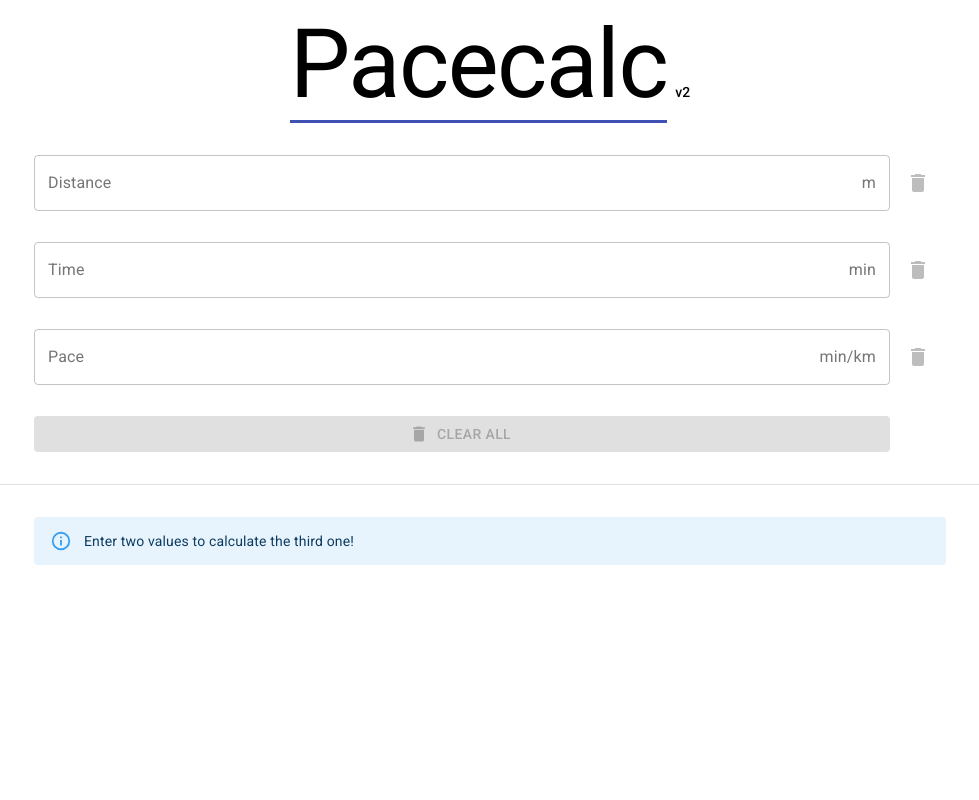
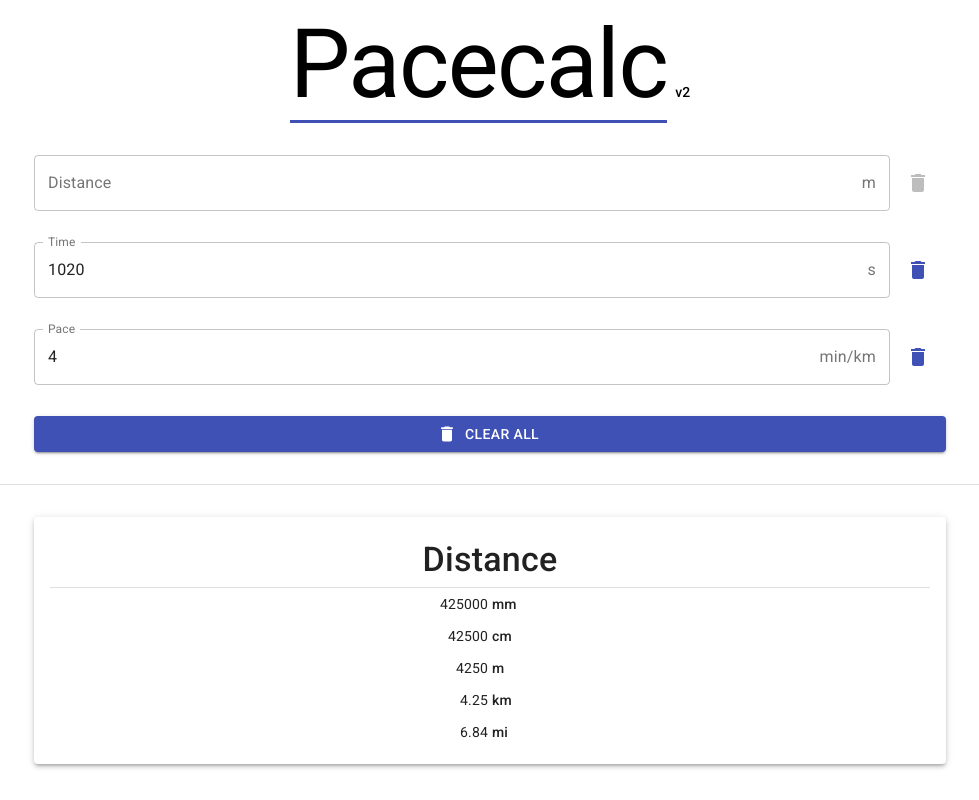
Before and after one commit to tobipch/pacecalc, a React (Create React App) app: page / in a window 1280 px wide. Shown: the whole page, without its empty margins (150-1129 px from the left). Built offline with nearby package versions, Linux system fonts and the light colour scheme.

Commit message:
Add more output formats

```diff
--- a/src/App.js
+++ b/src/App.js
@@ -15,19 +15,16 @@ const useStyle = makeStyles(theme => ({
 	container: {
 		marginBottom:theme.spacing(4),
 		marginTop:theme.spacing(4)
-	},
-	clearButton: {
-		width:"calc(100% - 56px)"
 	}
 }));
 
 const initialState = {
 	inputs: [
 		{inputName: "distance", inputValue:"", inputFormat:"m"},
-		{inputName: "time", inputValue:"", inputFormat:"min"},
-		{inputName: "pace", inputValue:"", inputFormat:"min/km"}
+		{inputName: "time", inputValue:"1020", inputFormat:"s"},
+		{inputName: "pace", inputValue:"4", inputFormat:"min/km"}
 	],
-	inputsWithValue: []
+	inputsWithValue: ["time", "pace"]
 }
 
 const App = props => {
@@ -80,7 +77,6 @@ const App = props => {
 				/>
 
 				<Button
-					className={classes.clearButton}
 					fullWidth
 					onClick={clearAllInputsHandler}
 					startIcon={<DeleteIcon />}
--- a/src/Components/ResultContainer/ResultContainer.js
+++ b/src/Components/ResultContainer/ResultContainer.js
@@ -2,52 +2,89 @@ import React from "react";
 import {makeStyles} from "@material-ui/core/styles";
 import Paper from "@material-ui/core/Paper";
 import Typography from "@material-ui/core/Typography";
+import Table from '@material-ui/core/Table';
+import TableBody from '@material-ui/core/TableBody';
+import TableCell from '@material-ui/core/TableCell';
+import TableContainer from '@material-ui/core/TableContainer';
+import TableHead from '@material-ui/core/TableHead';
+import TableRow from '@material-ui/core/TableRow';
 
 const useStyle = makeStyles(theme => ({
 	resultPaper:{
 		padding:theme.spacing(2)
+	},
+	tableTitle:{
+		textTransform:"capitalize",
+		fontWeight:"500"
+	},
+	tableCell:{
+		width:"50%",
+		borderBottom:"none"
+	},
+	tableCellRight:{
+		paddingRight:"2px",
+	},
+	tableCellLeft:{
+		paddingLeft:"2px",
+		fontWeight:"500"
 	}
 }));
 
 const ResultContainer = props => {
 	const classes = useStyle();
 
-	let resultMessage = "";
-	let resultTitle = "";
+
 	const inputs = [...props.inputs];
-	const distanceInput = inputs.find(el => el.inputName === "distance");
-	const timeInput = inputs.find(el => el.inputName === "time");
-	const paceInput = inputs.find(el => el.inputName === "pace");
-	const distance = distanceInput.inputValue;
-	const time = timeInput.inputValue;
-	const pace = paceInput.inputValue;
+	const missingInput = inputs.filter(el => !props.inputsWithValue.includes(el.inputName))[0].inputName;
+	const distance = inputs.find(el => el.inputName === "distance").inputValue;
+	const time = inputs.find(el => el.inputName === "time").inputValue;
+	const pace = inputs.find(el => el.inputName === "pace").inputValue;
 
-	if(!props.inputsWithValue.includes("distance")){
-		const newDistance = (time * 60 / (pace * 60) * 1000).toFixed(2);
-		resultMessage = newDistance + " " + distanceInput.inputFormat;
-		resultTitle = "Distance";
-	} else if (!props.inputsWithValue.includes("time")){
-		const newTime = (distance * (pace * 60) / 1000 / 60).toFixed(2);
-		const newTimeMinutes = ("0" + Math.floor(newTime)).slice(-2);
-		const newTimeSeconds = ((newTime - newTimeMinutes) * 60).toFixed(2);
-		resultMessage = newTimeMinutes + ":" + newTimeSeconds + " " + timeInput.inputFormat;
-		resultTitle = "Time";
-	} else if (!props.inputsWithValue.includes("pace")){
-		const newPace = (time * 60 / (distance / 1000) / 60).toFixed(2);
-		resultMessage = newPace + " " + paceInput.inputFormat;
-		resultTitle = "Pace";
+	const formats = {
+		distance:[
+			{format:"mm", value:parseFloat((time / (pace * 60) * 100000).toFixed(2))},
+			{format:"cm", value:parseFloat((time / (pace * 60) * 10000).toFixed(2))},
+			{format:"m", value:parseFloat((time / (pace * 60) * 1000).toFixed(2))},
+			{format:"km", value:parseFloat((time / (pace * 60)).toFixed(2))},
+			{format:"mi", value:parseFloat((time / (pace * 60) * 1.609344).toFixed(2))}
+		],
+		time:[
+			{format:"sec", value:parseFloat((distance * (pace * 60) / 1000).toFixed(2))},
+			{format:"min", value:parseFloat((distance * pace / 1000).toFixed(2))},
+			{format:"h", value:parseFloat(((distance * pace / 1000)/60).toFixed(2))},
+			{format:"d", value:parseFloat(((distance * pace / 1000)/60/24).toFixed(2))},
+			{format:"mo", value:parseFloat(((distance * pace / 1000)/60/24/(365/12)).toFixed(2))},
+			{format:"yr", value:parseFloat(((distance * pace / 1000)/60/365).toFixed(2))},
+		],
+		pace:[
+			{format:"min/km", value:(time / (distance / 1000) / 60).toFixed(2)}
+		]
 	}
 
-	if(resultMessage.length){
-		return (
-			<Paper elevation="4" className={classes.resultPaper}>
-				<Typography variant="h4" component="h3" gutterBottom>{resultTitle}</Typography>
-				<b>{resultMessage}</b>
-			</Paper>
-		)
-	} else {
-		return null;
-	}
+	return (
+		<Paper elevation={3} className={classes.resultPaper}>
+			<TableContainer>
+				<Table size="small">
+					<TableHead>
+						<TableRow>
+							<TableCell colSpan="2" align="center">
+								<Typography variant="h4" component="h3" className={classes.tableTitle}>{missingInput}</Typography>
+							</TableCell>
+						</TableRow>
+					</TableHead>
+					<TableBody>
+						{formats[missingInput].map(format => (
+							<TableRow
+								key={format.format}>
+								<TableCell align="right" className={`${classes.tableCell} ${classes.tableCellRight}`}>{format.value}</TableCell>
+								<TableCell align="left" className={`${classes.tableCell} ${classes.tableCellLeft}`}>{format.format}</TableCell>
+							</TableRow>
+						))}
+					</TableBody>
+				</Table>
+			</TableContainer>
+		</Paper>
+	)
 }
 
 export default ResultContainer;
```
Also changed, not shown: src/Components/Header/Header.js (+12 -2 lines).
